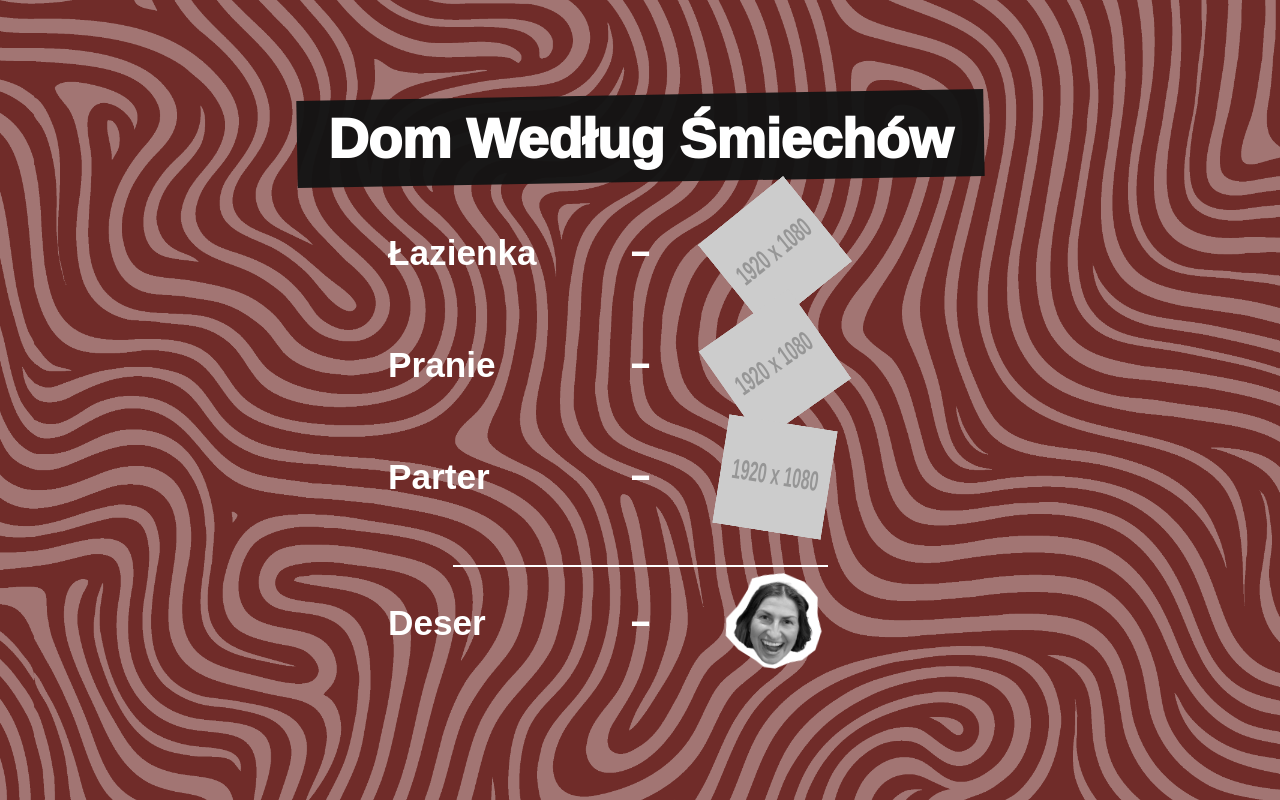
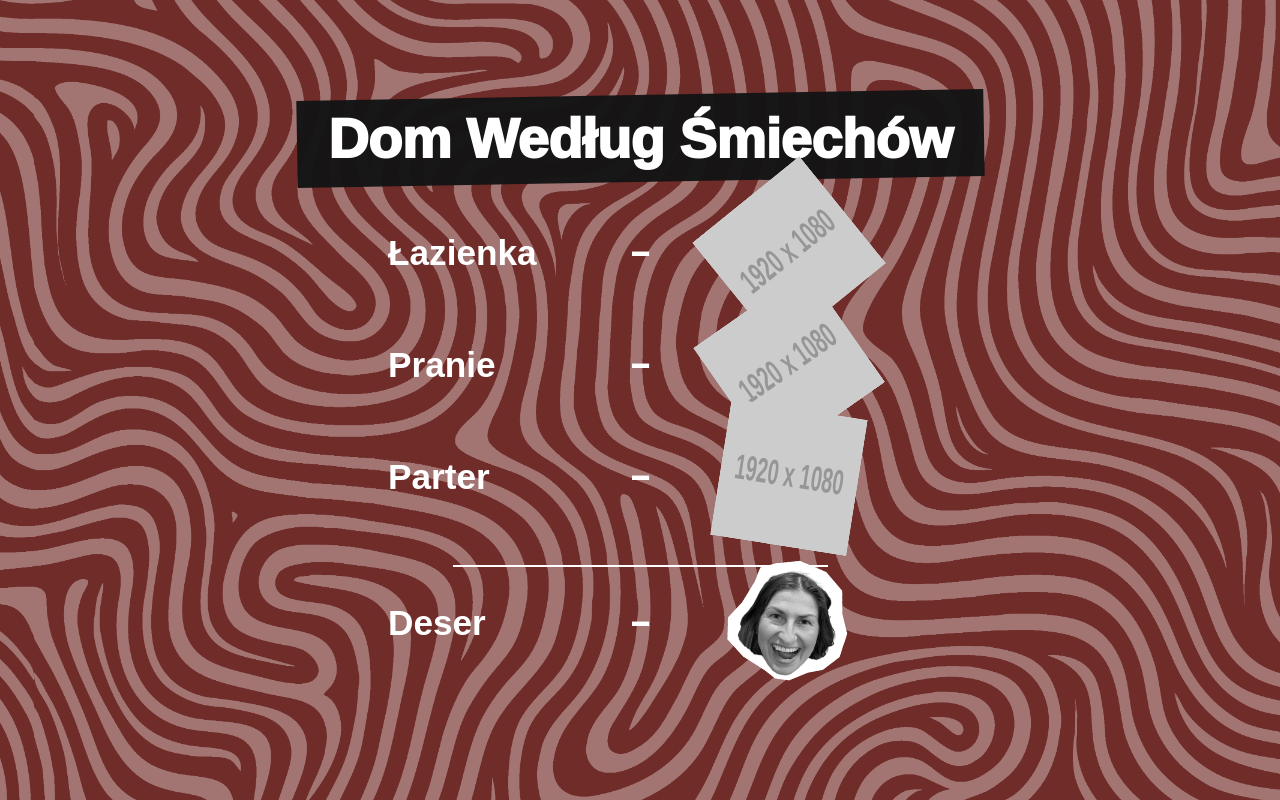
Before and after one commit to dom-smiechow/dom-smiechow.github.io, a plain HTML site: page index.html in a window 1280 px wide. Drawn offline with Linux system fonts and the light colour scheme; placeholder pictures from the web are drawn by us.

Commit message:
Update index.html

```diff
--- a/index.html
+++ b/index.html
@@ -144,8 +144,8 @@
         }
 
         .item-image {
-            width: 96px;
-            height: 96px;
+            width: 120px;
+            height: 120px;
             margin-left: auto;
             margin-right: 8px;
             background: none;
@@ -248,8 +248,8 @@
                 transform: translateY(-50%);
                 margin: 0;
                 padding: 0;
-                width: 110px;
-                height: 110px;
+                width: 137.5px;
+                height: 137.5px;
                 background: none;
                 border: none;
                 margin-right: 0;
```
